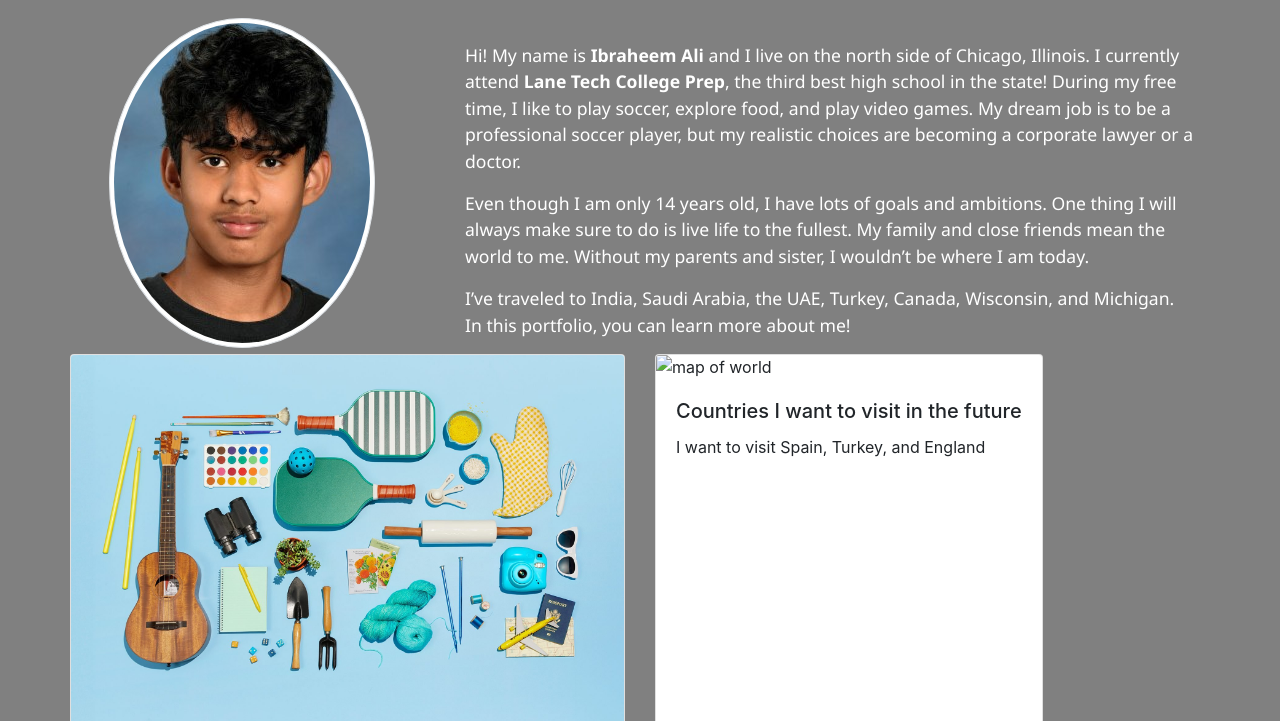
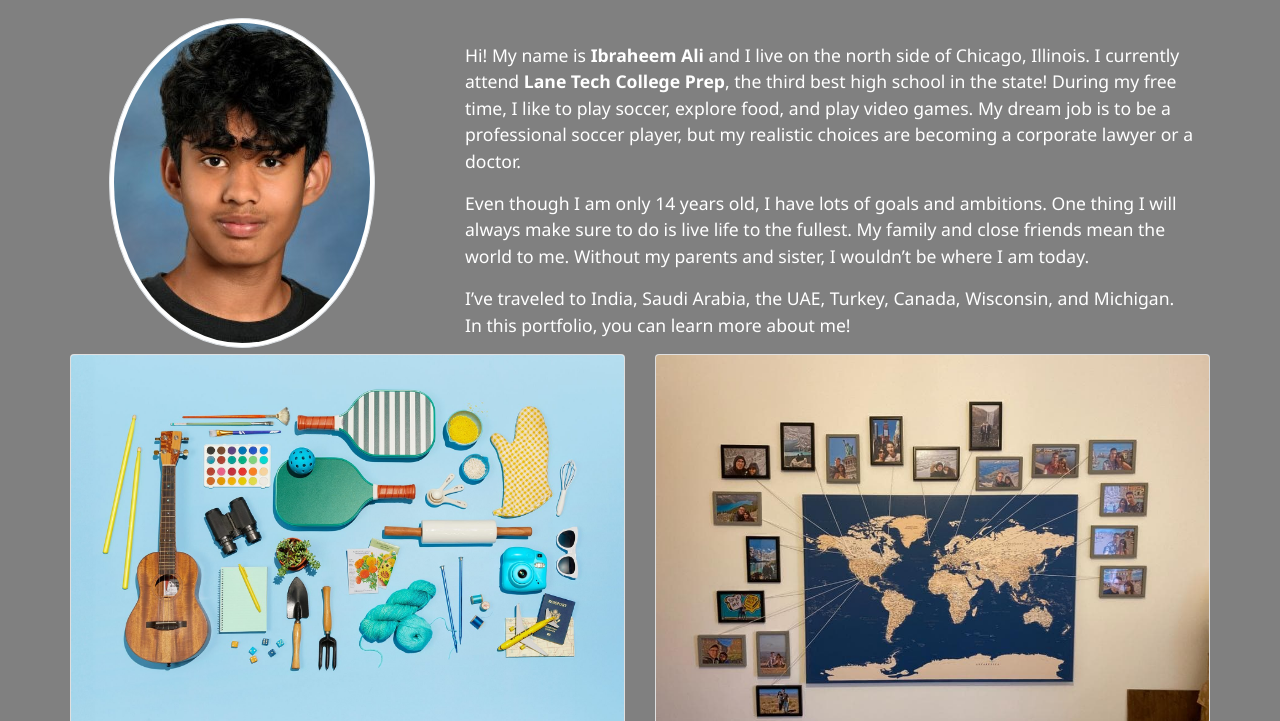
Before and after one commit to imali01234/imali01234.github.io, a plain HTML site: page index.html in a window 1280 px wide. Shown: the part 78-799 px from the top of the page. Drawn offline with nearby package versions, Linux system fonts and the light colour scheme.

Commit message:
version4

```diff
--- a/index.html
+++ b/index.html
@@ -142,7 +142,7 @@
 
 <div class="col-md-6 mb-4 d-flex">
     <div class="card h-100">
-        <img src="blue-world-map-with-pins-and-string.jpg" class="card-img-top img-fluid" alt="map of world">
+        <img src="blue-world-map-with-pins-and-string (1).jpg" class="card-img-top img-fluid" alt="map of world">
         <div class="card-body d-flex flex-column">
         <h5 class="card-title">Countries I want to visit in the future</h5>
         <p class="card-text">I want to visit Spain, Turkey, and England</p>
```
Also changed, not shown: Music-facts-cover-scaled.jpg (deleted), blue-world-map-with-pins-and-string (1).jpg (added).
